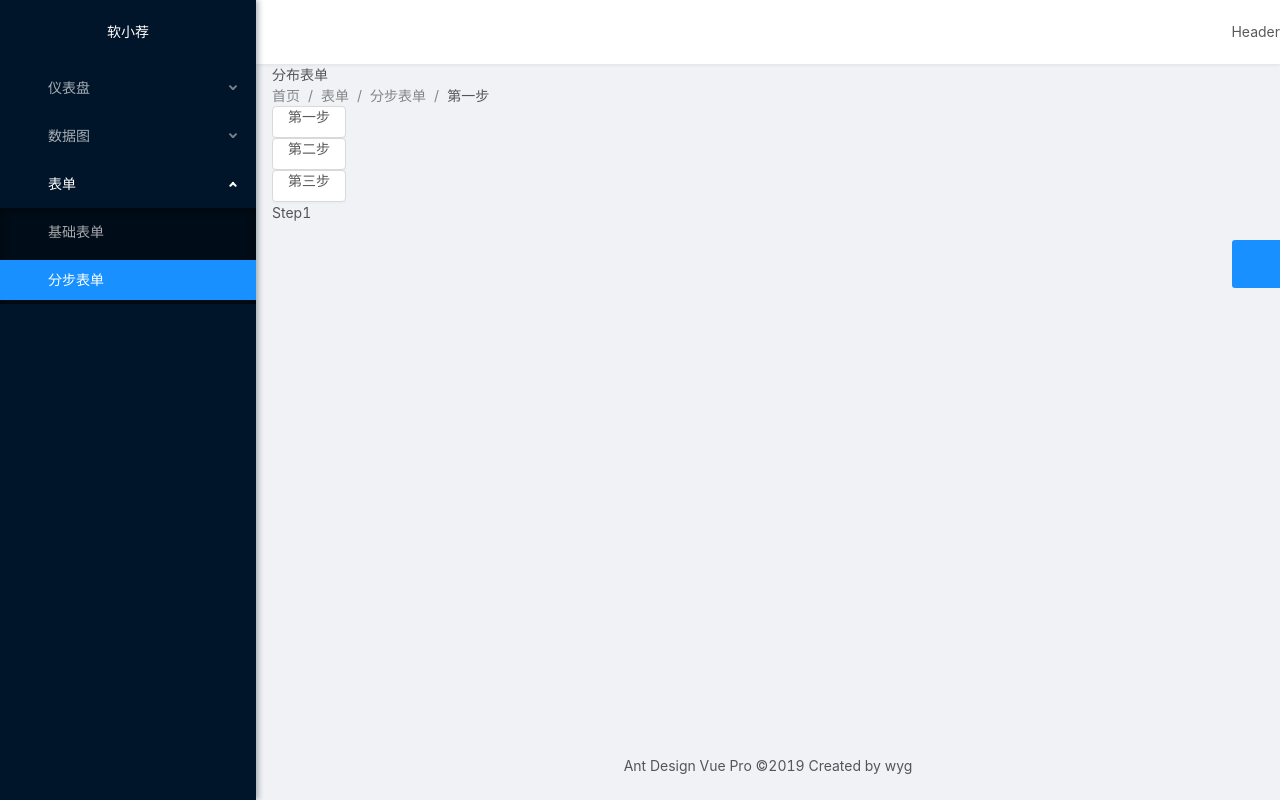
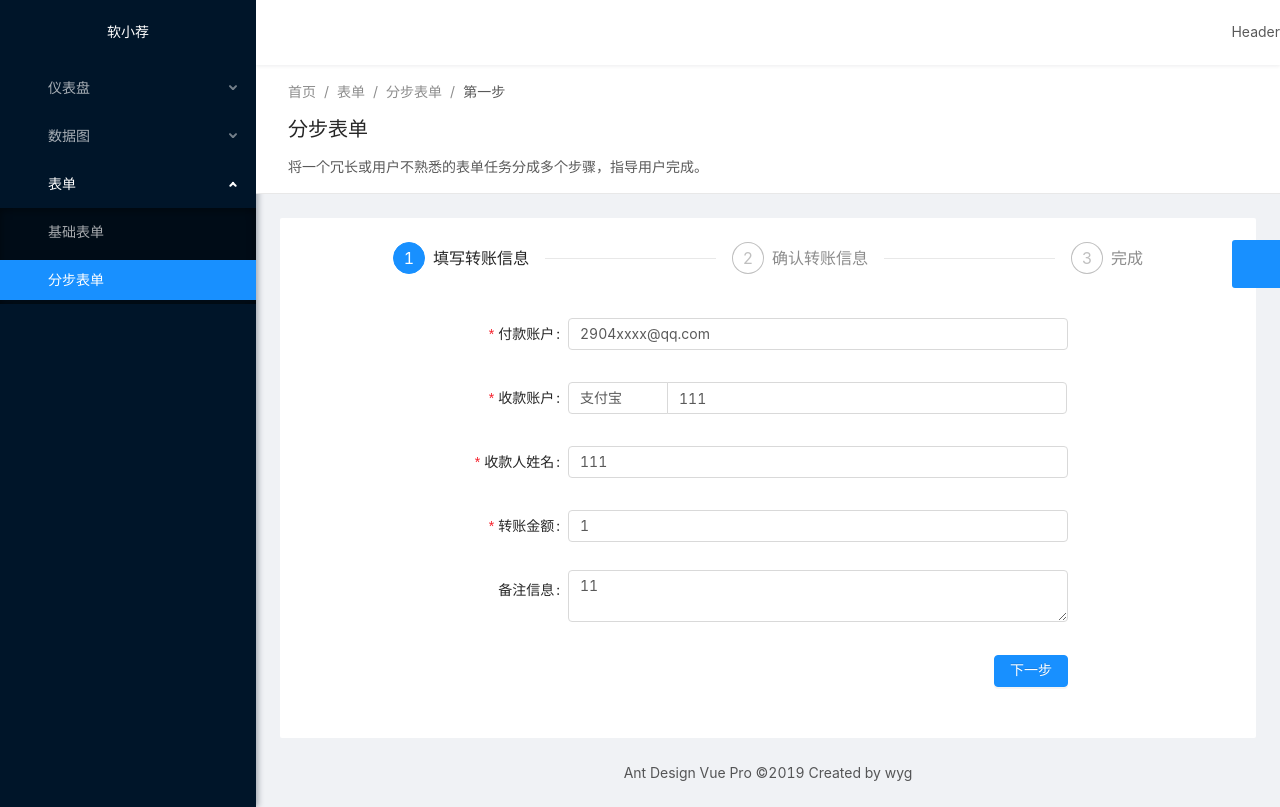
Before and after one commit to wei-yg/vue-ant-design-pro-ts, a Vue app: page /form/step-form/info in a window 1280 px wide. Built offline with nearby package versions, Linux system fonts and the light colour scheme.

Commit message:
添加分步表单第一步

```diff
--- a/src/App.vue
+++ b/src/App.vue
@@ -4,4 +4,8 @@
   </div>
 </template>
 
-<style lang="less"></style>
+<style lang="less">
+* {
+  box-sizing: border-box;
+}
+</style>
--- /dev/null
+++ b/src/components/AntPageHeader/AntPageHeader.vue
@@ -0,0 +1,47 @@
+<template>
+  <div class="ant-page-header">
+    <div style="margin-bottom:12px">
+      <Breadcrumb></Breadcrumb>
+    </div>
+    <h4 style="font-size:20px">
+      {{ title || ($route.meta && $route.meta.title) }}
+    </h4>
+    <div style="margin-top:12px;">
+      <span v-if="desc" style="color:rgba(0,0,0,.65);font-size:14px;">{{
+        desc
+      }}</span>
+      <slot v-else></slot>
+    </div>
+  </div>
+</template>
+
+<script lang="ts">
+/***
+ * 内容页面组件头部
+ * 有默认插槽
+ */
+import { Component, Prop, Vue, Watch } from "vue-property-decorator";
+import Breadcrumb from "../AntPageHeader/Breadcrumb.vue";
+@Component({
+  components: {
+    Breadcrumb
+  }
+})
+export default class AntPageHeader extends Vue {
+  // 标题
+  @Prop({ default: "" })
+  private title?: string;
+
+  // 描述
+  @Prop({ default: "" })
+  private desc?: string;
+}
+</script>
+
+<style scoped>
+.ant-page-header {
+  padding: 16px 32px;
+  background: #fff;
+  border-bottom: 1px solid #e8e8e8;
+}
+</style>
--- a/src/components/Breadcrumb.vue
+++ b/src/components/AntPageHeader/Breadcrumb.vue
@@ -15,7 +15,7 @@
 import { Component, Prop, Vue, Watch } from "vue-property-decorator";
 
 @Component
-export default class Breadcrumb extends Vue {
+export default class MyBreadcrumb extends Vue {
   private matched: Array<any> = [];
 
   @Watch("$route.path")
--- /dev/null
+++ b/src/components/ReceiverAccount.vue
@@ -0,0 +1,45 @@
+<template>
+  <a-input-group compact>
+    <a-select v-model="type" style="width: 100px" @change="handleTypeChange">
+      <a-select-option value="alipay">支付宝</a-select-option>
+      <a-select-option value="bank">银行账户</a-select-option>
+    </a-select>
+    <a-input
+      style="width: calc(100% - 100px)"
+      v-model="number"
+      @change="handleNumberChange"
+    />
+  </a-input-group>
+</template>
+
+<script>
+export default {
+  props: {
+    value: {
+      type: Object
+    }
+  },
+  watch: {
+    value(val) {
+      Object.assign(this, val);
+    }
+  },
+  data() {
+    const { type, number } = this.value || {};
+    return {
+      type: type || "alipay",
+      number: number || ""
+    };
+  },
+  methods: {
+    handleTypeChange(val) {
+      this.$emit("change", { ...this.value, type: val });
+    },
+    handleNumberChange(e) {
+      this.$emit("change", { ...this.value, number: e.target.value });
+    }
+  }
+};
+</script>
+
+<style></style>
--- a/src/layouts/BasicLayout.vue
+++ b/src/layouts/BasicLayout.vue
@@ -14,9 +14,7 @@
         <SiderMenu :theme="navTheme" :collapsed="collapsed" />
       </a-layout-sider>
       <a-layout>
-        <a-layout-header
-          style="background: #fff; padding: 0;box-shadow: 0 1px 4px rgba(0, 21, 41, 0.08);height: 64px;"
-        >
+        <a-layout-header class="ant-header">
           <a-icon
             class="trigger"
             :type="collapsed ? 'menu-unfold' : 'menu-fold'"
@@ -24,7 +22,7 @@
           ></a-icon>
           <Header />
         </a-layout-header>
-        <a-layout-content style="margin: 0 16px">
+        <a-layout-content>
           <router-view></router-view>
         </a-layout-content>
         <a-layout-footer style="text-align: center">
@@ -85,4 +83,12 @@ export default class BasicLayout extends Vue {
 .nav-theme-dark >>> .logo {
   color: #fff;
 }
+.ant-header {
+  background: #fff;
+  padding: 0;
+  box-shadow: 0 1px 4px rgba(0, 21, 41, 0.08);
+  height: 65px;
+  position: relative;
+  z-index: 2;
+}
 </style>
--- a/src/main.ts
+++ b/src/main.ts
@@ -3,7 +3,7 @@ import App from "./App.vue";
 import router from "./router";
 
 import store from "./store";
-import { Button, Layout, Icon, Drawer, Radio, Menu,Breadcrumb } from "ant-design-vue";
+import { Button, Layout, Icon, Drawer, Radio, Menu, Breadcrumb, Steps, Form, Input, Select } from "ant-design-vue";
 import Authorized from "./components/Authorized.vue";
 
 Vue.config.productionTip = false;
@@ -15,6 +15,10 @@ Vue.use(Drawer);
 Vue.use(Radio);
 Vue.use(Menu);
 Vue.use(Breadcrumb);
+Vue.use(Steps);
+Vue.use(Form);
+Vue.use(Input);
+Vue.use(Select);
 
 Vue.component("Authorized", Authorized);
 
--- a/src/router.ts
+++ b/src/router.ts
@@ -130,21 +130,21 @@ const routes = [
               },
               {
                 path: "/form/step-form/info",
-                meta: { title:"第一步" },
+                meta: { title:"第一步", desc:"填写转账信息", step:0 },
                 name: "info",
                 component: () =>
                   import(/* webpackChunkName: "form" */ "./views/Forms/StepForm/Step1.vue")
               },
               {
                 path: "/form/step-form/confirm",
-                meta: { title:"第二步" },
+                meta: { title:"第二步", desc:"确认转账信息", step:1  },
                 name: "confirm",
                 component: () =>
                   import(/* webpackChunkName: "form" */ "./views/Forms/StepForm/Step2.vue")
               },
               {
                 path: "/form/step-form/result",
-                meta: { title:"第三步" },
+                meta: { title:"第三步",desc:"完成", step:2  },
                 name: "result",
                 component: () =>
                   import(/* webpackChunkName: "form" */ "./views/Forms/StepForm/Step3.vue")
--- a/src/store.ts
+++ b/src/store/index.ts
@@ -1,10 +1,12 @@
 import Vue from "vue";
 import Vuex from "vuex";
+import form from "./modules/form";
 
 Vue.use(Vuex);
 
 export default new Vuex.Store({
   state: {},
-  mutations: {},
-  actions: {}
+  modules: {
+    form
+  }
 });
--- /dev/null
+++ b/src/store/modules/form.ts
@@ -0,0 +1,37 @@
+import router from "../../router";
+
+const state = {
+  step: {
+    payAccount: "2904xxxx@qq.com",
+    receiverAccount: {
+      type: "alipay",
+      number: "111",
+    },
+    userName: "111",
+    money: 1,
+    desc: "11"
+  }
+};
+
+const actions = {
+  async saveStep1FormData({ commit }:any, { payload }:any) {
+    commit("saveStep1FormData", payload);
+    router.push("/form/step-form/result");
+  }
+};
+
+const mutations = {
+  saveStep1FormData(state: any, { payload }: any) {
+    state.step = {
+      ...state.step,
+      ...payload
+    };
+  }
+};
+
+export default {
+  namespaced: true,
+  state,
+  actions,
+  mutations
+};
--- a/src/views/Forms/StepForm/Step1.vue
+++ b/src/views/Forms/StepForm/Step1.vue
@@ -1,12 +1,167 @@
 <template>
-  <div>Step1</div>
+  <div class="step1">
+    <a-form
+      layout="horizontal"
+      :form="form"
+      style="max-width: 600px;margin:0 auto"
+    >
+      <a-form-item
+        label="付款账户"
+        :label-col="formItemLayout.labelCol"
+        :wrapper-col="formItemLayout.wrapperCol"
+      >
+        <a-select
+          v-decorator="[
+            'payAccount',
+            {
+              initialValue: step.payAccount || '',
+              rules: [{ required: true, message: '请选择付款账户' }]
+            }
+          ]"
+          placeholder="请选择付款账户"
+        >
+          <a-select-option
+            v-for="item in initData.payAccounts"
+            :key="item.label"
+            :value="item.value"
+            >{{ item.label }}</a-select-option
+          >
+        </a-select>
+      </a-form-item>
+      <a-form-item
+        label="收款账户"
+        :label-col="formItemLayout.labelCol"
+        :wrapper-col="formItemLayout.wrapperCol"
+      >
+        <ReceiverAccount
+          v-decorator="[
+            'receiverAccount',
+            {
+              initialValue: step.receiverAccount,
+              rules: [
+                {
+                  required: true,
+                  message: '请输入收款账号',
+                  validator: (rule, value, callback) => {
+                    if (value && value.number) {
+                      callback();
+                    } else {
+                      callback(false);
+                    }
+                  }
+                }
+              ]
+            }
+          ]"
+        />
+      </a-form-item>
+      <a-form-item
+        label="收款人姓名"
+        :label-col="formItemLayout.labelCol"
+        :wrapper-col="formItemLayout.wrapperCol"
+      >
+        <a-input
+          v-decorator="[
+            'userName',
+            {
+              initialValue: step.userName || '',
+              rules: [{ required: true, message: '请选择收款人姓名' }]
+            }
+          ]"
+          placeholder="请选择收款人姓名"
+        >
+        </a-input>
+      </a-form-item>
+      <a-form-item
+        label="转账金额"
+        :label-col="formItemLayout.labelCol"
+        :wrapper-col="formItemLayout.wrapperCol"
+      >
+        <a-input
+          v-decorator="[
+            'money',
+            {
+              initialValue: step.money || 0,
+              rules: [
+                {
+                  required: true,
+                  pattern: new RegExp(/^[1-9]\d*$/, 'g'),
+                  message: '请输入有效转账金额且金额必须大于1'
+                }
+              ]
+            }
+          ]"
+          placeholder="请输入转账金额"
+        >
+        </a-input>
+      </a-form-item>
+      <a-form-item
+        label="备注信息"
+        :label-col="formItemLayout.labelCol"
+        :wrapper-col="formItemLayout.wrapperCol"
+      >
+        <a-textarea
+          v-decorator="[
+            'desc',
+            {
+              initialValue: step.desc || ''
+            }
+          ]"
+          :row="4"
+          placeholder="此处输入备注信息"
+        >
+        </a-textarea>
+      </a-form-item>
+      <a-form-item style="text-align: right">
+        <a-button type="primary" @click="handleSubmit">下一步</a-button>
+      </a-form-item>
+    </a-form>
+  </div>
 </template>
 
 <script lang="ts">
 import { Component, Prop, Vue } from "vue-property-decorator";
+import ReceiverAccount from "../../../components/ReceiverAccount.vue";
 
-@Component
-export default class Step1 extends Vue {}
+@Component({ components: { ReceiverAccount } })
+export default class Step1 extends Vue {
+  private form: any;
+
+  private formLayout: string = "horizontal";
+
+  private formItemLayout: object = {
+    labelCol: { span: 4 },
+    wrapperCol: { span: 20 }
+  };
+
+  private initData: object = {
+    payAccounts: [
+      { value: "2904xxxx@qq.com", label: "2904xxxx@qq.com" },
+      { value: "8625xxxx@qq.com", label: "8605xxxx@qq.com" }
+    ]
+  };
+
+  get step() {
+    return this.$store.state.form.step;
+  }
+
+  created() {
+    this.form = this.$form.createForm(this);
+  }
+
+  handleSubmit() {
+    const { form, $router, $store } = this;
+    form.validateFields((err: Error, values: object) => {
+      if (!err) {
+        $store.commit({
+          type: "form/saveStep1FormData",
+          payload: values
+        });
+        $router.push("/form/step-form/confirm");
+      }
+    });
+  }
+}
 </script>
 
 <style scoped></style>
--- a/src/views/Forms/StepForm/Step2.vue
+++ b/src/views/Forms/StepForm/Step2.vue
@@ -1,5 +1,8 @@
 <template>
-  <div>Step2</div>
+  <div>
+    <div>----------</div>
+    <div>mima</div>
+  </div>
 </template>
 
 <script lang="ts">
--- a/src/views/Forms/StepForm/index.vue
+++ b/src/views/Forms/StepForm/index.vue
@@ -1,24 +1,64 @@
 <template>
   <div>
-    <div>分布表单</div>
-    <Breadcrumb></Breadcrumb>
-    <div class="btnBox">
+    <AntPageHeader
+      title="分步表单"
+      desc="将一个冗长或用户不熟悉的表单任务分成多个步骤，指导用户完成。"
+    />
+    <div class="stopFormBox">
+      <a-steps
+        :current="currentStepIndex"
+        style="max-width:750px;margin:0 auto"
+      >
+        <a-step
+          v-for="item in stepInfo"
+          :key="item.title"
+          :title="item.title"
+        ></a-step>
+      </a-steps>
+      <div class="stepIndexBox">
+        <router-view></router-view>
+      </div>
+    </div>
+
+    <!-- <div class="btnBox">
       <a-button @click="goTo('/form/step-form/info')">第一步</a-button>
       <a-button @click="goTo('/form/step-form/confirm')">第二步</a-button>
       <a-button @click="goTo('/form/step-form/result')">第三步</a-button>
-    </div>
-    <router-view></router-view>
+    </div> -->
   </div>
 </template>
 
 <script lang="ts">
-import Breadcrumb from "../../../components/Breadcrumb.vue";
-import { Component, Prop, Vue } from "vue-property-decorator";
+import AntPageHeader from "../../../components/AntPageHeader/AntPageHeader.vue";
+import { Component, Prop, Vue, Watch } from "vue-property-decorator";
 
 @Component({
-  components: { Breadcrumb }
+  components: { AntPageHeader }
 })
 export default class StepForm extends Vue {
+  // 当前步骤
+  private currentStepIndex: number = 0;
+
+  // 步骤介绍
+  private stepInfo: Array<Object> = [
+    { title: "填写转账信息" },
+    { title: "确认转账信息" },
+    { title: "完成" }
+  ];
+
+  created() {}
+
+  @Watch("$route.path")
+  changRouter(val: any) {
+    let currentRoute: any = this.$route.matched.find(
+      (item): any => item.path === val
+    );
+    if (currentRoute.meta.step === undefined) {
+      throw new Error("步骤需要配合路由meta.step字段");
+    }
+    this.currentStepIndex = currentRoute.meta.step;
+  }
+
   goTo(path: string) {
     this.$router.push({ path, query: this.$route.query });
   }
@@ -30,4 +70,13 @@ export default class StepForm extends Vue {
   display: flex;
   justify-content: space-between;
 }
+.stopFormBox {
+  margin: 24px 24px 0 24px;
+  background: #ffffff;
+  padding: 24px;
+  border-radius: 2px;
+}
+.stepIndexBox {
+  padding-top: 40px;
+}
 </style>
```
